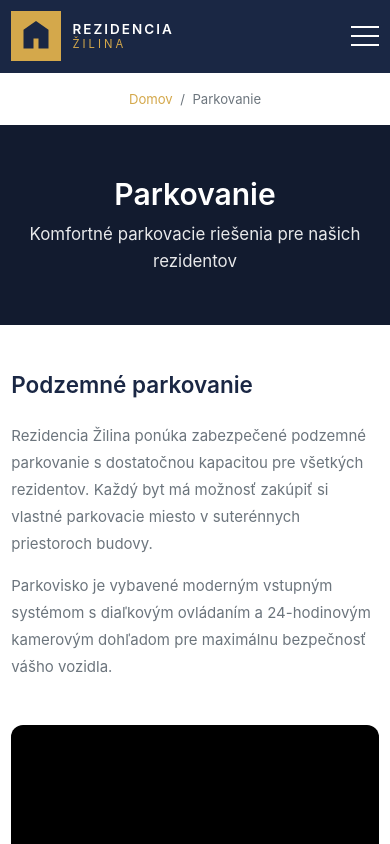
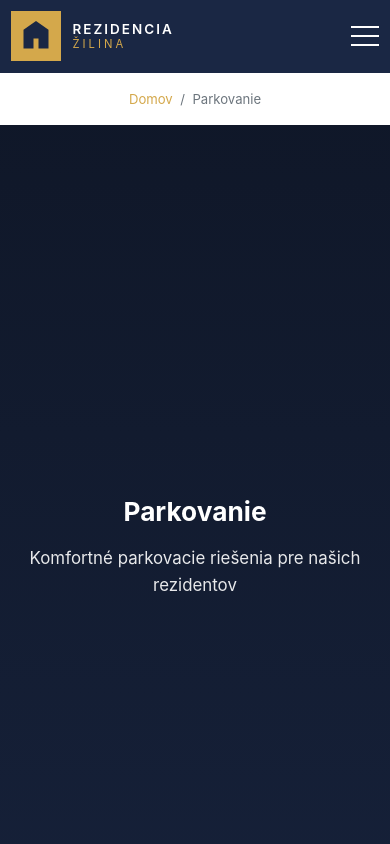
Before and after one commit to mijacke/developer-web, a Nuxt app: page /parking in a window 390 px wide. Shown: the top 844 px of the page. Built offline with nearby package versions, Linux system fonts and the light colour scheme.

Commit message:
refactor(styles): update layout and page-hero component styles

```diff
--- a/app/assets/styles/components/_layout.css
+++ b/app/assets/styles/components/_layout.css
@@ -13,3 +13,13 @@
     margin-top: 74px;
     /* Header height */
 }
+
+/* For pages with fullscreen hero - no margin needed */
+.main-content:has(.page-hero--fullscreen) {
+    margin-top: 0;
+}
+
+/* Fallback for browsers without :has() support */
+.main-content--no-margin {
+    margin-top: 0;
+}
--- a/app/assets/styles/components/_page-hero.css
+++ b/app/assets/styles/components/_page-hero.css
@@ -4,21 +4,25 @@
 
 .page-hero {
     position: relative;
-    height: 300px;
+    height: 100vh;
+    height: 100dvh;
     display: flex;
     align-items: center;
     justify-content: center;
+    overflow: hidden;
 }
 
 .page-hero-bg {
     position: absolute;
     inset: 0;
+    background-size: cover;
+    background-position: center;
 }
 
 .page-hero-overlay {
     position: absolute;
     inset: 0;
-    background: rgba(26, 39, 68, 0.7);
+    background: linear-gradient(180deg, rgba(26, 39, 68, 0.6) 0%, rgba(26, 39, 68, 0.85) 100%);
 }
 
 .page-hero-content {
@@ -27,26 +31,83 @@
     text-align: center;
     color: var(--color-text-light);
     padding: 0 var(--container-padding);
+    max-width: 800px;
 }
 
 .page-title {
-    font-size: 2.5rem;
-    margin-bottom: 0.5rem;
+    font-size: 3.5rem;
+    font-weight: 700;
+    margin-bottom: 1rem;
     color: var(--color-text-light);
 }
 
 .page-subtitle {
-    font-size: 1.125rem;
+    font-size: 1.375rem;
     opacity: 0.9;
     margin: 0;
+    line-height: 1.6;
+}
+
+/* Optional: CTA Button in Hero */
+.page-hero .btn-hero {
+    margin-top: 2rem;
+    padding: 1rem 2.5rem;
+    font-size: 1rem;
+    background: transparent;
+    border: 2px solid rgba(255, 255, 255, 0.8);
+    color: var(--color-text-light);
+    transition: all var(--transition-normal);
+}
+
+.page-hero .btn-hero:hover {
+    background: rgba(255, 255, 255, 0.1);
+    border-color: #fff;
+}
+
+/* Breadcrumbs inside hero */
+.breadcrumbs--hero {
+    position: absolute;
+    top: 100px;
+    left: 50%;
+    transform: translateX(-50%);
+    z-index: 2;
+    color: rgba(255, 255, 255, 0.8);
+}
+
+.breadcrumbs--hero a {
+    color: var(--color-gold);
+}
+
+.breadcrumbs--hero a:hover {
+    color: var(--color-gold-light);
+}
+
+.breadcrumbs--hero .breadcrumbs-separator {
+    color: rgba(255, 255, 255, 0.5);
 }
 
 @media (max-width: 768px) {
     .page-hero {
-        height: 200px;
+        height: 100vh;
+        height: 100dvh;
     }
 
     .page-title {
-        font-size: 2rem;
+        font-size: 2.25rem;
+    }
+
+    .page-subtitle {
+        font-size: 1.125rem;
     }
 }
+
+@media (max-width: 480px) {
+    .page-hero {
+        height: 100vh;
+        height: 100dvh;
+    }
+
+    .page-title {
+        font-size: 1.75rem;
+    }
+}
```
